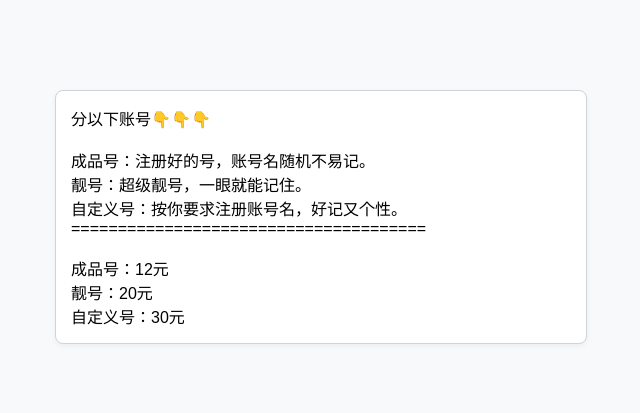
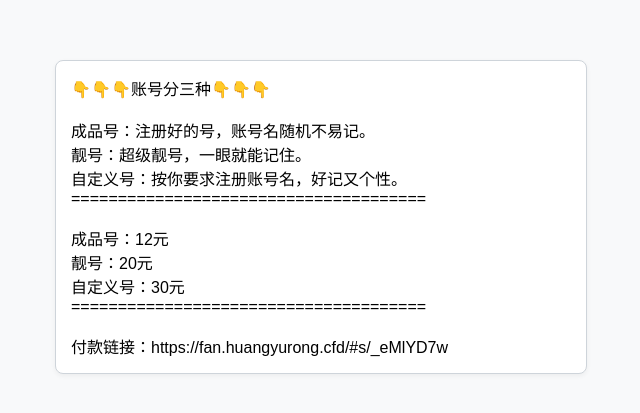
Before and after one commit to shijiekan/shijiekan.github.io, a plain HTML site: page index.html in a window 1280 px wide. Shown: the part 183-596 px from the top of the page, without its empty margins (319-959 px from the left). Drawn offline with Linux system fonts and the light colour scheme.

Commit message:
Update index.html

```diff
--- a/index.html
+++ b/index.html
@@ -36,7 +36,7 @@ body {
 </head>
 <body>
 
-<div id="textToCopy">分以下账号👇👇👇
+<div id="textToCopy">👇👇👇账号分三种👇👇👇
 
 成品号：注册好的号，账号名随机不易记。
 靓号：超级靓号，一眼就能记住。
@@ -46,6 +46,9 @@ body {
 成品号：12元
 靓号：20元
 自定义号：30元
+======================================
+
+付款链接：https://fan.huangyurong.cfd/#s/_eMlYD7w
 </div>
 
 <!-- 复制按钮已被移除 -->
```
